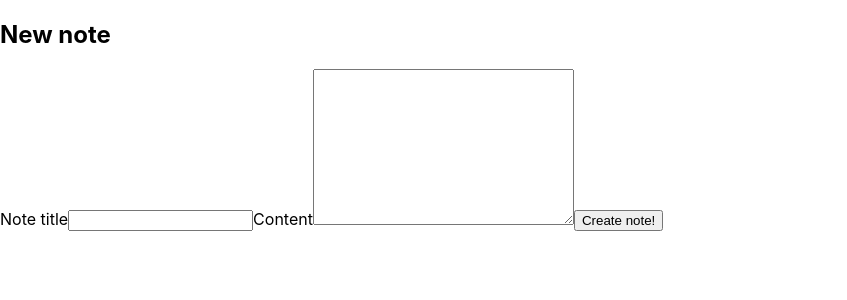
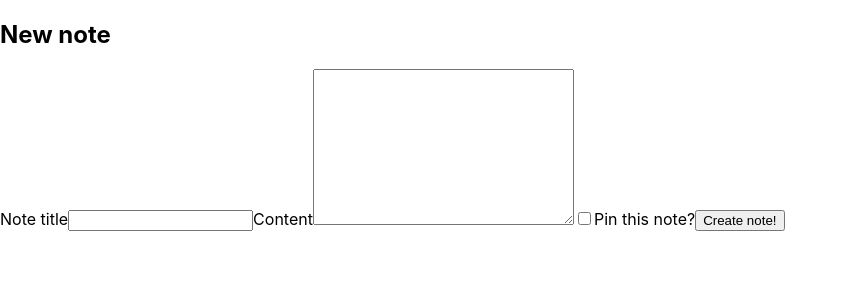
Before and after one commit to mmauthoor/neurodiverse-toolkit, a React (Create React App) app: page /notes in a window 1280 px wide. Shown: the top 300 px of the page, without its empty margins (0-847 px from the left). Built offline with nearby package versions, Linux system fonts and the light colour scheme.

Commit message:
Add pinning functionality

```diff
--- a/src/App.js
+++ b/src/App.js
@@ -1,5 +1,6 @@
 import './App.css';
-import {Routes, Route, Link} from 'react-router-dom'
+import { useState } from "react";
+import {Routes, Route, Link} from 'react-router-dom';
 
 import Home from './components/Home';
 import Reminders from './components/Reminders';
@@ -8,6 +9,7 @@ import Notes from './components/Notes';
 function App() {
 
   // need use state for pinned here, or elsewhere?
+  const [pinned, setPinned] = useState([]);
 
 
   return (
@@ -20,13 +22,13 @@ function App() {
 
       <Routes>
         <Route path="/" element={
-          <Home />
+          <Home pinned={pinned}/>
         }/>
         <Route path="/reminders" element={
           <Reminders />
         }/>
         <Route path="/notes" element={
-          <Notes />
+          <Notes setPinned={setPinned}/>
         }/>
 
 
--- a/src/components/Home.js
+++ b/src/components/Home.js
@@ -1,12 +1,12 @@
 import MainNav from "./MainNav";
 import Pinboard from "./Pinboard";
 
-function Home() {
+function Home({ pinned }) {
 
     return (
         <>
             <MainNav />
-            <Pinboard />
+            <Pinboard pinned={pinned}/>
         </>
 
     )
--- a/src/components/Notes.js
+++ b/src/components/Notes.js
@@ -1,20 +1,33 @@
 import { useState, useEffect } from "react";
 
 
-function Notes() {
+function Notes({ setPinned }) {
 
     const [noteTitle, setNoteTitle] = useState("");
     const [noteContent, setNoteContent] = useState("");
+    const [isPinned, setIsPinned] = useState(false);
     const [notes, setNotes] = useState(() => {
         const savedNotes = localStorage.getItem("notes");
         const initialValue = JSON.parse(savedNotes);
         return initialValue || [];
     });
+
+    // need to figure out how to autoclear inputs after button click
+    // how to pass pinned html to pinboard? stringify whole element and pass to pinboard for rendering?
     const [val, setVal] = useState();
 
 
     useEffect(() => {
-        localStorage.setItem("notes", JSON.stringify(notes))
+        localStorage.setItem("notes", JSON.stringify(notes));
+        // need to keep previous pinned state and include new pinned notes. Use reduce?
+        // setPinned(prevState => {
+        //     // need to remove
+        //     let pinnedNotes = notes.filter(note => note.pinned === true);
+        //     // const newState = [...prevState]
+        //     // return newState;
+        //     // notes.filter(note => note.pinned === true));
+
+        // }
     }, [notes]);
 
     const handleTitle = (event) => {
@@ -25,14 +38,18 @@ function Notes() {
         setNoteContent(event.target.value);
     }
 
+    const handlePinned = (event) => {
+        setIsPinned(event.target.checked);
+    }
+
     const createNote = (event) => {
         event.preventDefault();
 
         setNotes(prevState => {
-            const newState = [...prevState, {title: noteTitle, content: noteContent}];
+            const newState = [...prevState, {title: noteTitle, content: noteContent, pinned: isPinned}];
             return newState;
         })
-        setVal("");
+        // setVal("");
     }
 
     const editNote = (targetNote) => {
@@ -41,9 +58,9 @@ function Notes() {
     }
 
     const deleteNote = (targetNote) => {
-        setNotes(notes.filter(note => note !== targetNote))
+        setNotes(notes.filter(note => note !== targetNote));
+        setPinned(notes.filter(note => note !== targetNote));
     }
-
 
     return (
         <>
@@ -54,18 +71,23 @@ function Notes() {
                     onChange={handleTitle}
                     type="text"
                     name="title"
-                    value={val}
+                    // value={val}
                 />
                 <label htmlFor="">Content</label>
                 <textarea
                     name="content"
                     onChange={handleContent}
-                    value={val}
+                    // value={val}
                     id=""
                     cols="30"
                     rows="10">
                 </textarea>
-
+                <input
+                    type="checkbox"
+                    onChange={handlePinned}
+                    name="pinned"
+                    value="note"/>
+                <label htmlFor="pinned">Pin this note?</label>
                 <button onClick={createNote}>Create note!</button>
             </section>
 
@@ -75,9 +97,7 @@ function Notes() {
 
                     <div key={idx} className="note">
                         <h3>{note.title}</h3>
-                        <p>
-                            {note.content}
-                        </p>
+                        <p>{note.content}</p>
 
                         <button onClick={() => editNote(note)}>Edit</button>
                         <button onClick={() => deleteNote(note)}>Delete</button>
--- a/src/components/Pinboard.js
+++ b/src/components/Pinboard.js
@@ -1,14 +1,22 @@
 import { useState } from "react";
 import "./Pinboard.css"
 
-function Pinboard() {
+function Pinboard({ pinned }) {
 
-    const [pinnedItems, setPinnedItems] = useState([])
+    // const [pinnedItems, setPinnedItems] = useState([])
 
     return (
         <section>
             <div className="pinboard-container">
-            notes notes notes
+
+                { pinned.map(pinnedItem => {
+                    if (pinnedItem.title) {
+                        <div className="note">
+                            <h2>{pinnedItem.title}</h2>
+                            <p>{pinnedItem.content}</p>
+                        </div>
+                    }
+                }) }
 
 
             </div>
```
